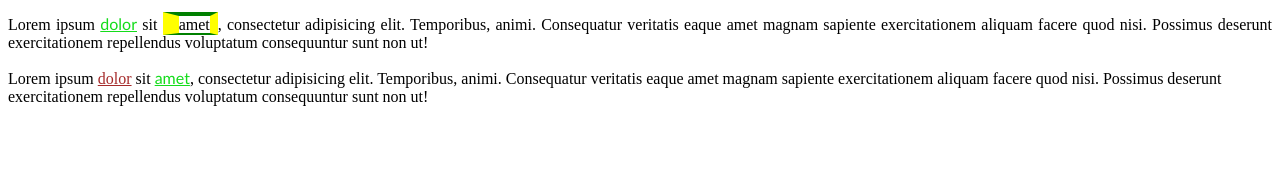
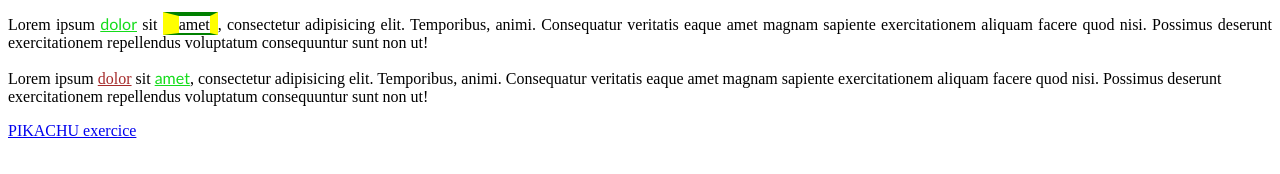
Before and after one commit to brunobaudry/passerelle_2025, a plain HTML site: page index.html in a window 1280 px wide. Shown: the part 398-572 px from the top of the page. Drawn offline with Linux system fonts and the light colour scheme.

Commit message:
adding link to pikcachu

```diff
--- a/index.html
+++ b/index.html
@@ -46,5 +46,6 @@
         <div id="mydiv2">
             <p>Lorem ipsum <span>dolor</span> sit <a href="https//google.com">amet</a>, consectetur adipisicing elit. Temporibus, animi. Consequatur veritatis eaque amet magnam sapiente exercitationem aliquam facere quod nisi. Possimus deserunt exercitationem repellendus voluptatum consequuntur sunt non ut!</p>
         </div>
+        <a href="assignment_day_002/pikachu2.html">PIKACHU exercice</a>
     </body>
 </html>
```
